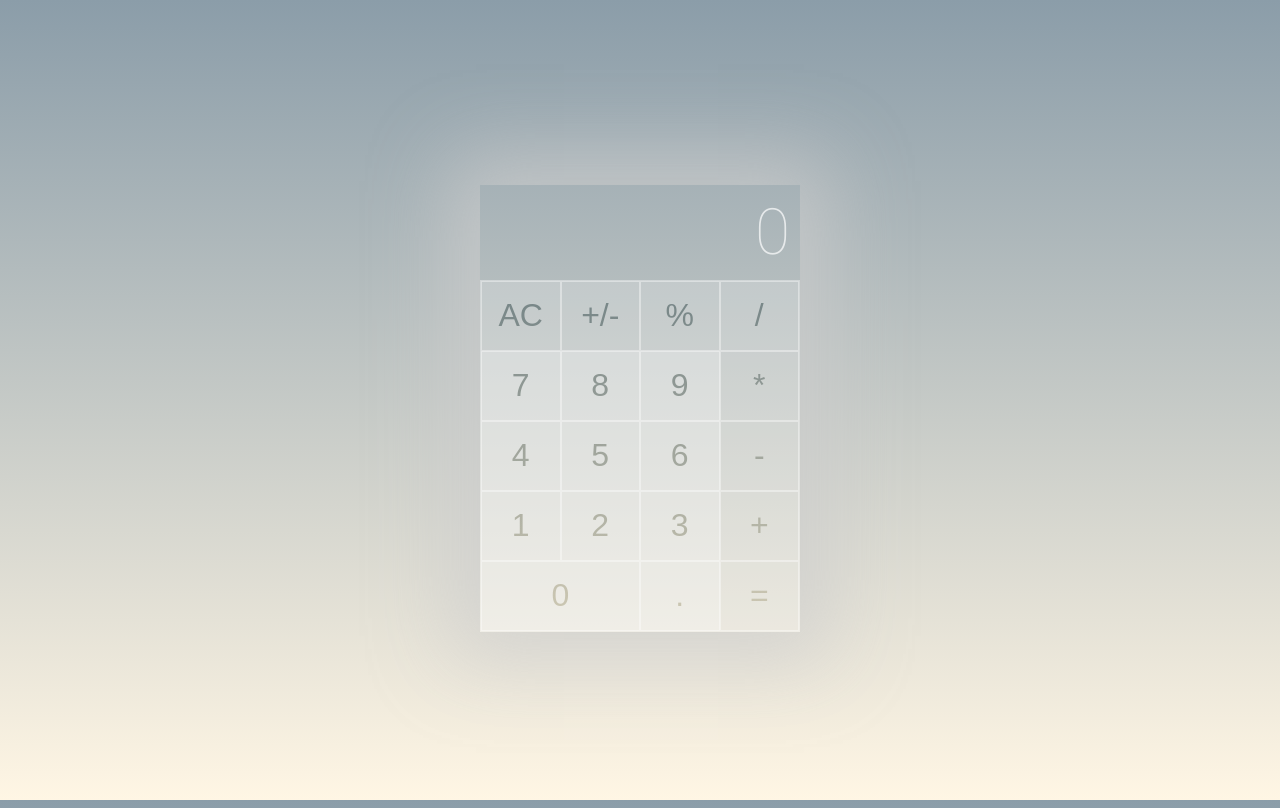
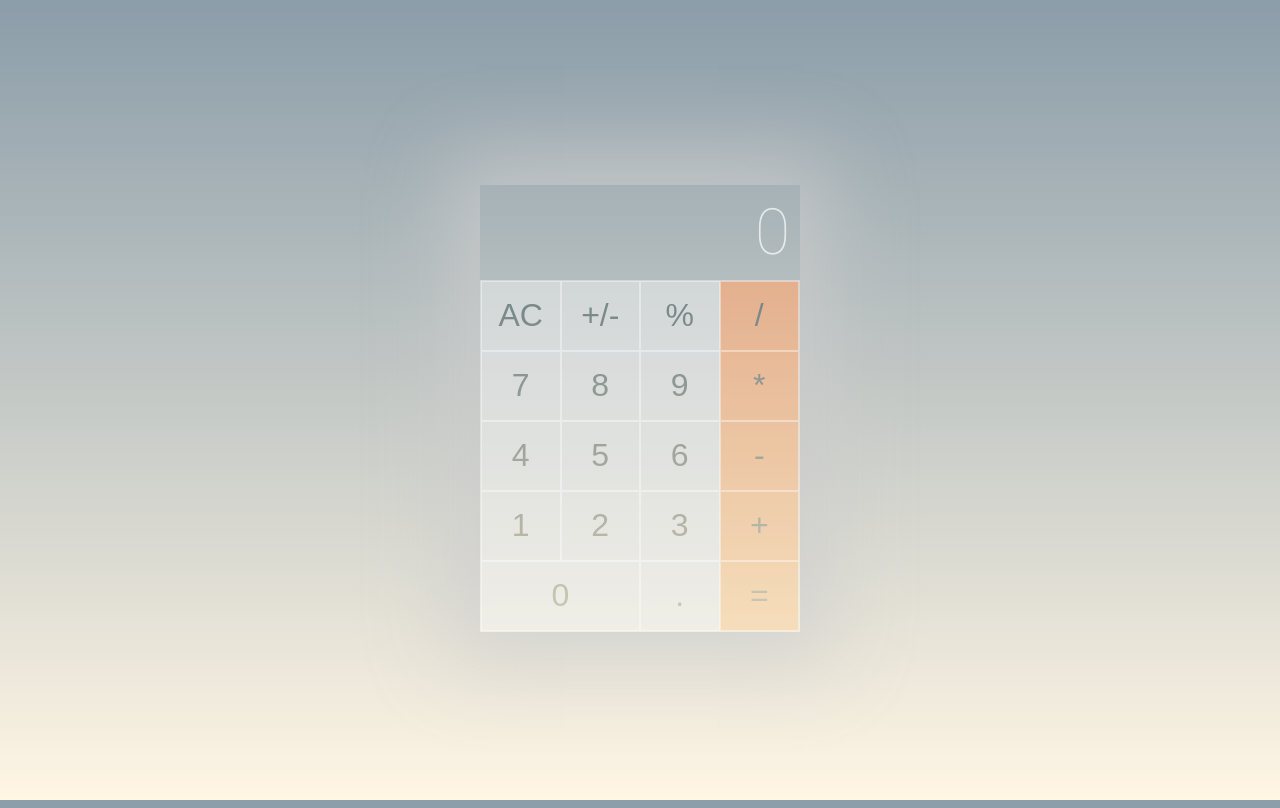
Before and after one commit to ClarenceAtim/MathMagicians, a React (Create React App) app: page / in a window 1280 px wide. Built offline with nearby package versions, Linux system fonts and the light colour scheme.

Commit message:
changed the color of buttons

```diff
--- a/src/components/Calculator.css
+++ b/src/components/Calculator.css
@@ -48,5 +48,5 @@ body {
 }
 
 .calculator__functions button.btn--opaque {
-  background: rgba(255, 255, 255, 0.2);
+  background: rgba(230, 99, 12, 0.795);
 }
--- a/src/components/Calculator.js
+++ b/src/components/Calculator.js
@@ -2,7 +2,6 @@ import React from 'react';
 import PropTypes from 'prop-types';
 import './Calculator.css';
 
-// Child component
 function Button({ value, className }) {
   return <button type="button" className={className}>{value}</button>;
 }
@@ -24,9 +23,9 @@ function Calculator() {
       <div className="calculator__wrap">
         <div className="calculator__display">0</div>
         <div className="calculator__functions">
-          <Button value="AC" className="btn--opaque" />
-          <Button value="+/-" className="btn--opaque" />
-          <Button value="%" className="btn--opaque" />
+          <Button value="AC" />
+          <Button value="+/-" />
+          <Button value="%" />
           <Button value="/" className="btn--opaque" />
           <Button value="7" />
           <Button value="8" />
```
